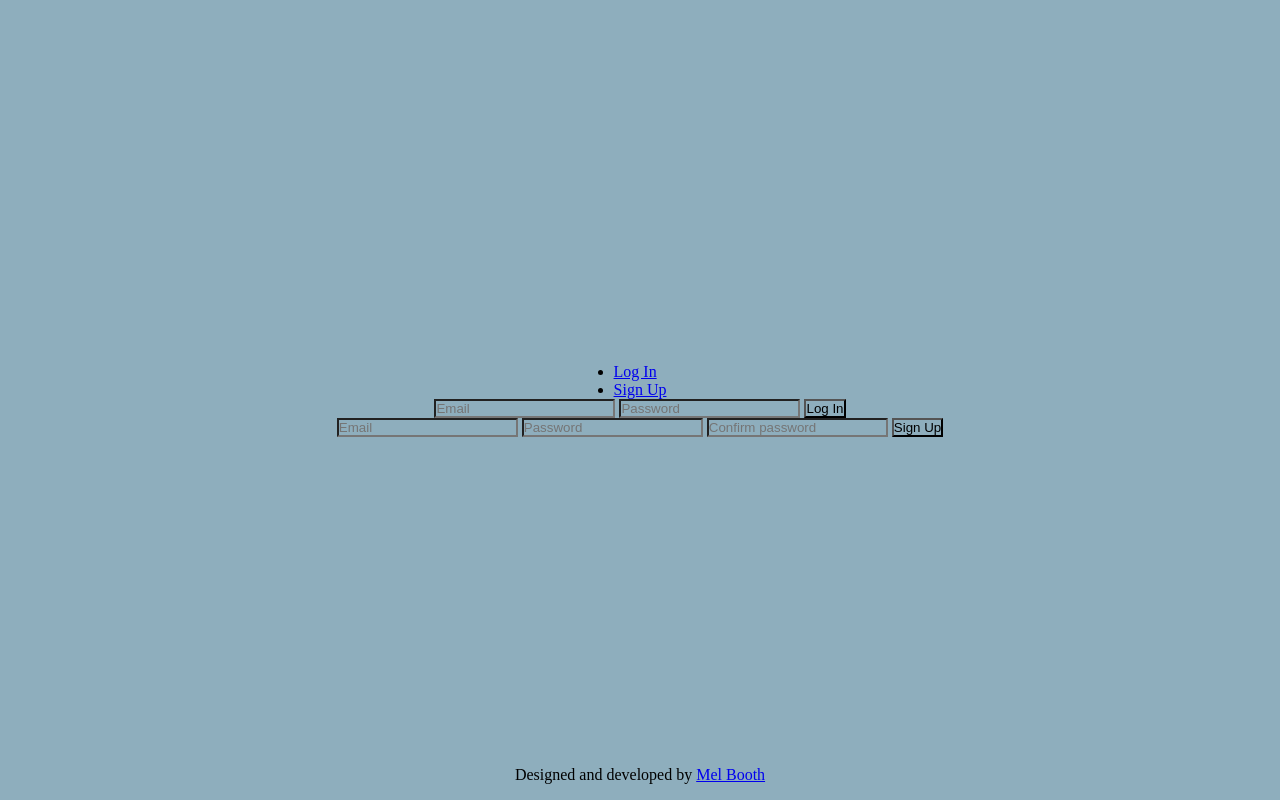
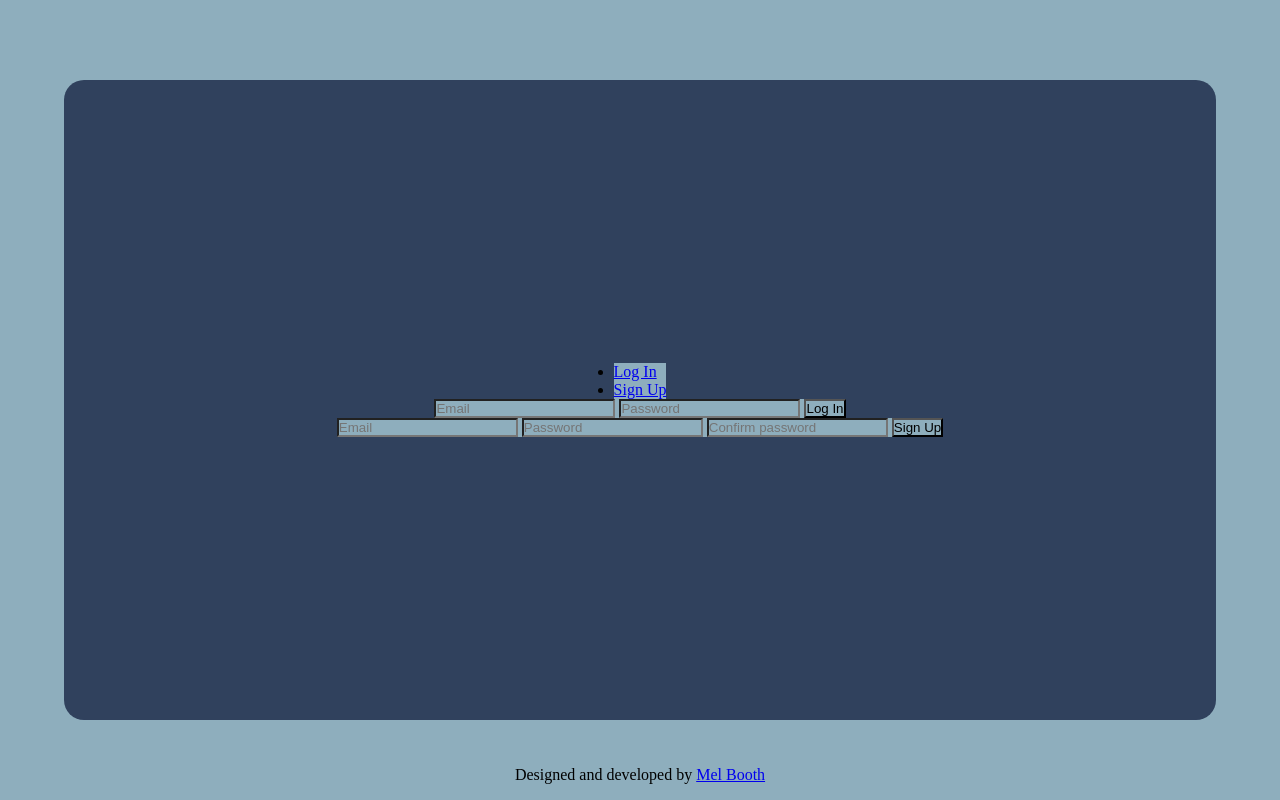
Before and after one commit to mel-booth/signup-form, a website: page index.html in a window 1280 px wide. Drawn offline with Linux system fonts and the light colour scheme.

Commit message:
add bg colour and radius to box-container

```diff
--- a/main.css
+++ b/main.css
@@ -42,6 +42,9 @@ ul {
   justify-content: center;
   flex-wrap: wrap;
   align-items: center;
+  background-color: #30415d;
+  border-radius: 20px;
+  /*transition: all 0.5s;*/
 }
 
 .loginbox {
@@ -53,7 +56,6 @@ ul {
 
 
 }
-
 
 
 footer {
```
